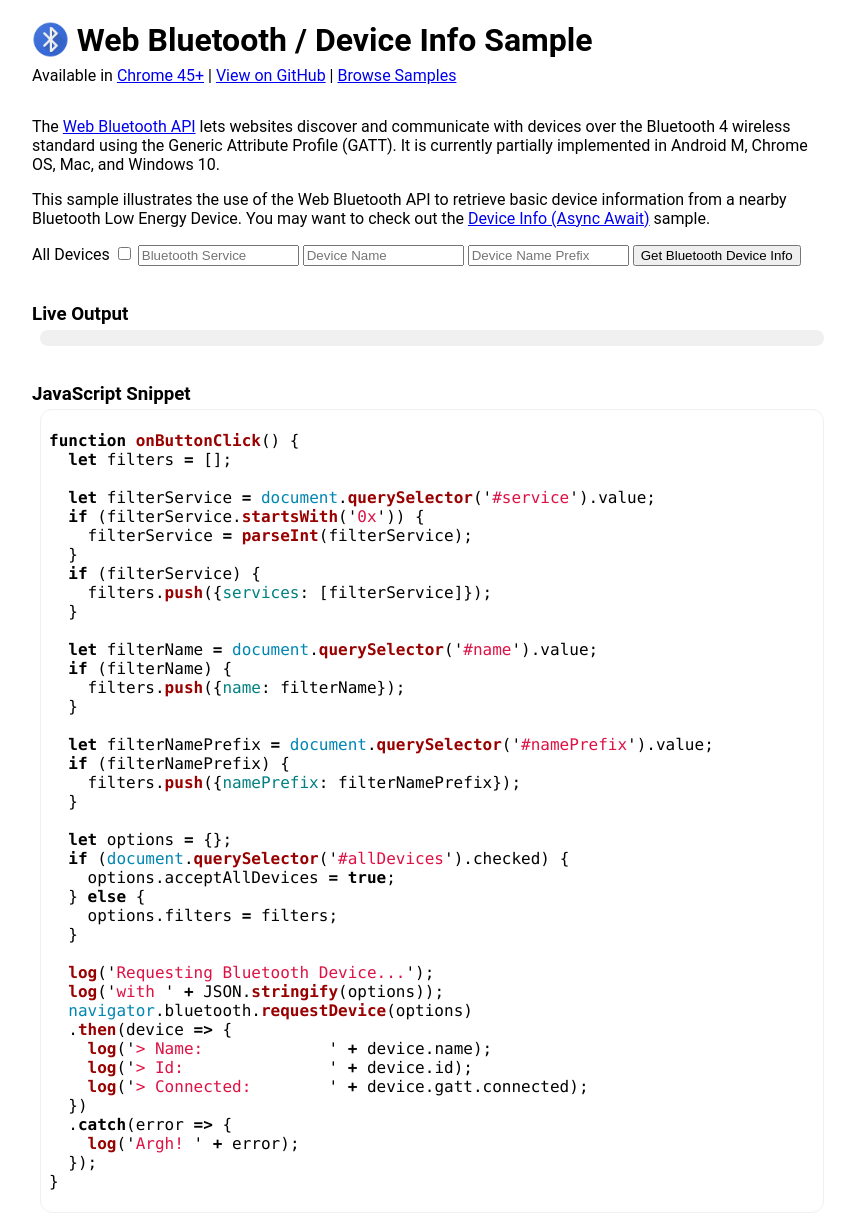
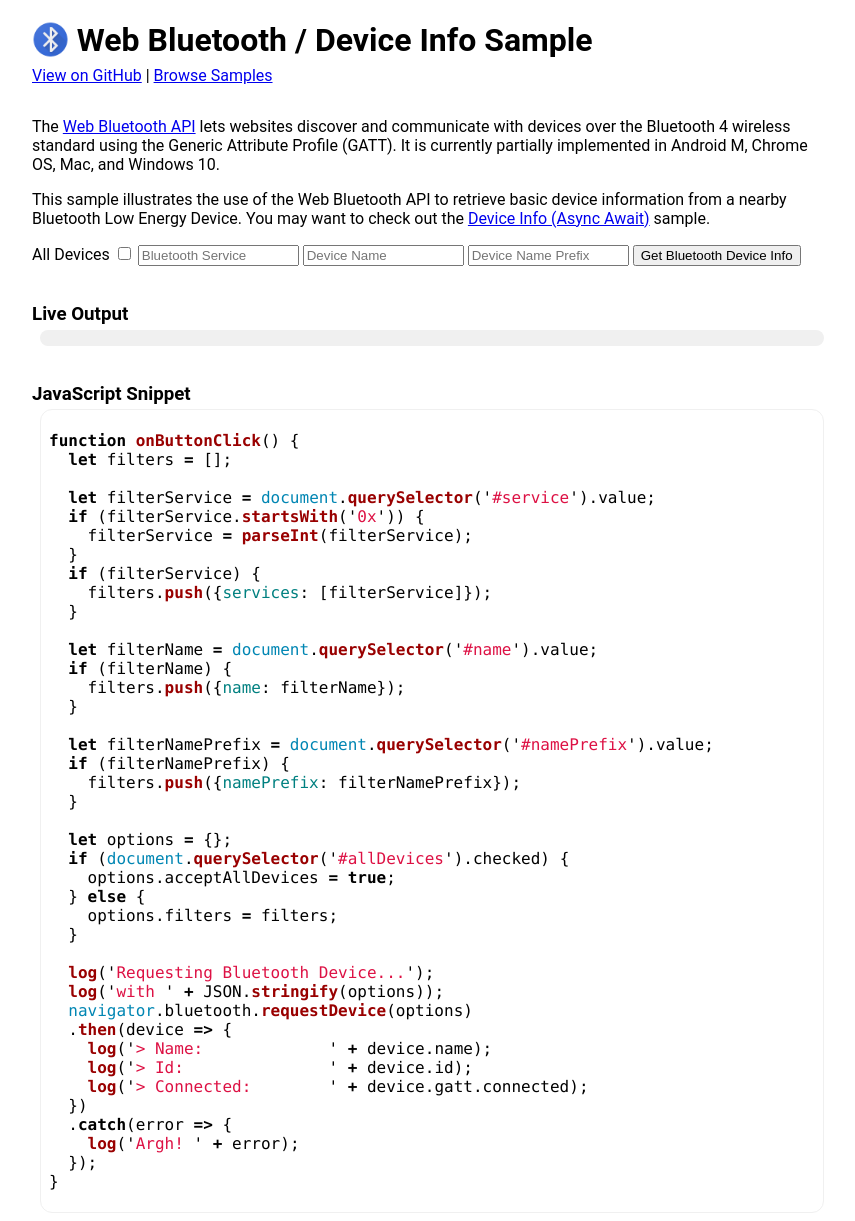
Before and after one commit to idiot-prototypes/webble-idiot, a Jekyll site: the page built from device-info.html, in a window 1280 px wide. Shown: the whole page, without its empty margins (208-1063 px from the left). Built offline with Jekyll 4.4.1, drawn with Linux system fonts in a browser that asks for light colours; some of the changed lines change nothing that is shown.

Commit message:
Remove checking for the navigator minimal version

```diff
--- a/_layouts/default.html
+++ b/_layouts/default.html
@@ -24,17 +24,6 @@
     <meta http-equiv="origin-trial" content="{{ page.origin_trial }}">
     {% endif %}
     <title>{% if page.title %}{{ page.title }}{% else %}{{ page.feature_name }} Sample{% endif %}</title>
-    <script>
-      // Add a global error event listener early on in the page load, to help ensure that browsers
-      // which don't support specific functionality still end up displaying a meaningful message.
-      window.addEventListener('error', function(error) {
-        if (ChromeSamples && ChromeSamples.setStatus) {
-          console.error(error);
-          ChromeSamples.setStatus(error.message + ' (Your browser may not support this feature.)');
-          error.preventDefault();
-        }
-      });
-    </script>
     {% assign sub_dirs = page.path | split: '/' | size | minus: 1 %}
     {% capture relative_path_to_root %}{% for i in (1..sub_dirs) %}../{% endfor %}{% endcapture %}
     {% if page.manifest_url %}
@@ -54,7 +43,6 @@
     {% if page.icon_url %}<img class="pageIcon" src="{{ page.icon_url }}">{% endif %}
     <h1>{% if page.title %}{{ page.title }}{% else %}{{ page.feature_name }} Sample{% endif %}</h1>
     <p class="availability">
-      Available in <a target="_blank" href="https://www.chromestatus.com/feature/{{ page.feature_id }}">Chrome {{ page.chrome_version }}+</a> |
       <a target="_blank" href="{{ site.gh_url_prefix }}{{ page.url | remove_first: 'index.html' }}">View on GitHub</a> |
       <a {% if page.index == null %}target="_blank"{% endif %} href="{% if page.index %}{{ page.index }}{% else %}https://www.chromestatus.com/samples{% endif %}">Browse Samples</a>
     </p>
--- a/device-info.html
+++ b/device-info.html
@@ -1,9 +1,6 @@
 ---
 layout: default
 feature_name: Web Bluetooth / Device Info
-chrome_version: 45
-check_min_version: true
-feature_id: 5264933985976320
 icon_url: icon.png
 index: index.html
 ---
@@ -144,18 +141,6 @@
   <pre id="log"></pre>
 </div>
 
-{% if page.check_min_version %}
-<script>
-  if (/Chrome\/(\d+\.\d+.\d+.\d+)/.test(navigator.userAgent)){
-    // Let's log a warning if the sample is not supposed to execute on this
-    // version of Chrome.
-    if ({{ page.chrome_version }} > parseInt(RegExp.$1)) {
-      ChromeSamples.setStatus('Warning! Keep in mind this sample has been tested with Chrome ' + {{ page.chrome_version }} + '.');
-    }
-  }
-</script>
-{% endif %}
-
 <script>
 {% include_relative device-info.js %}
 </script>
```
